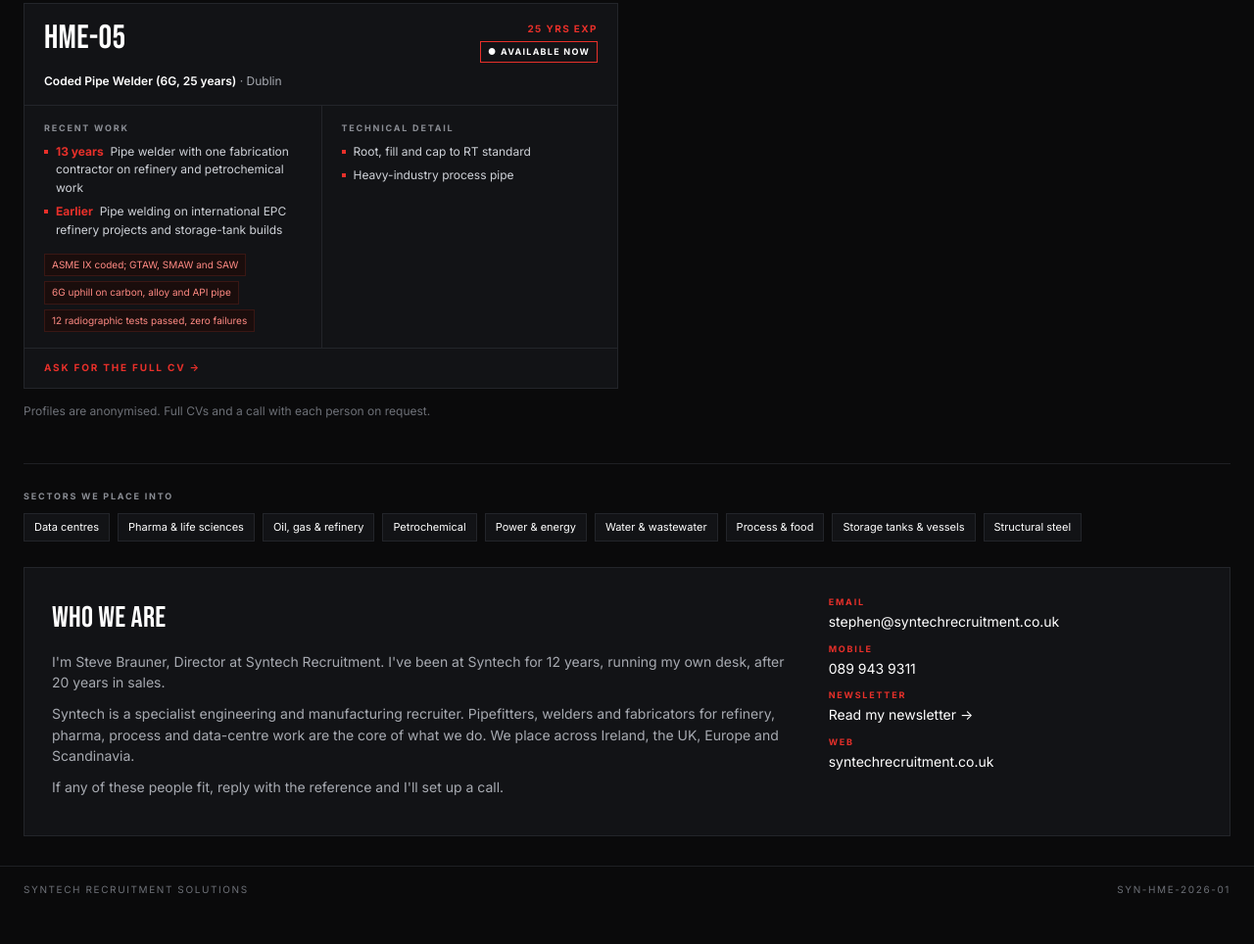
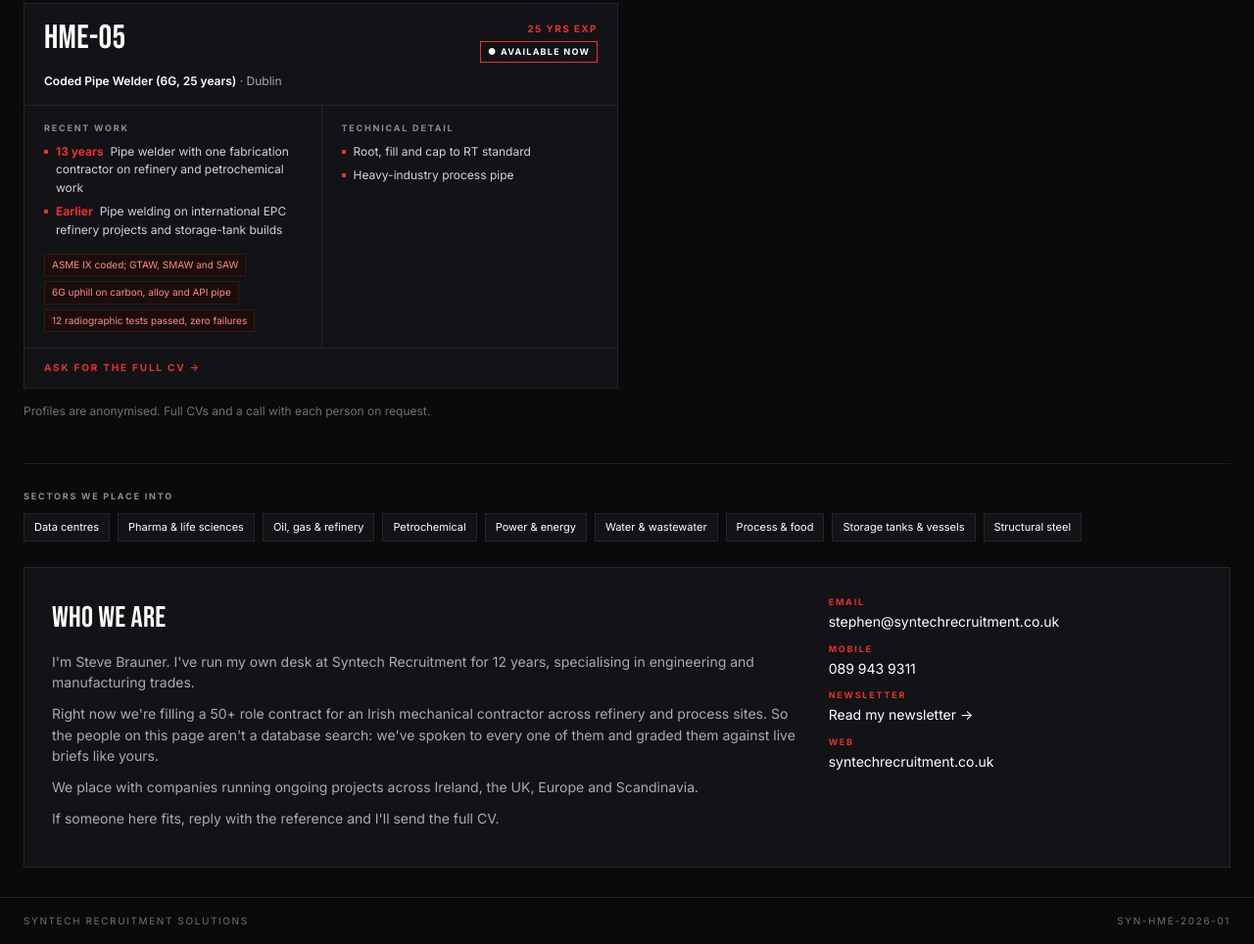
Before and after one commit to Brauner365/syntech, a plain HTML site: page hayes/index.html in a window 1280 px wide. Shown: the part 2098-3062 px from the top of the page at 98% size. Before the commit the page ends 3030 px from the top, so only its background shows below. Drawn offline with Linux system fonts and the light colour scheme.

Commit message:
Rewrite Who we are
Co-Authored-By: Claude Opus 5.5 <noreply@anthropic.com>
Claude-Session: https://claude.ai/code/session_0135m7C1UPATz2amnm2tUbYq

```diff
--- a/hayes/index.html
+++ b/hayes/index.html
@@ -93,9 +93,10 @@ footer div{max-width:1280px;margin:0 auto;padding:16px 24px;display:flex;justify
 <p class="note">Profiles are anonymised. Full CVs and a call with each person on request.</p>
 <div class="sectors"><div class="h">Sectors we place into</div><div class="chips"><span class="chip">Data centres</span><span class="chip">Pharma & life sciences</span><span class="chip">Oil, gas & refinery</span><span class="chip">Petrochemical</span><span class="chip">Power & energy</span><span class="chip">Water & wastewater</span><span class="chip">Process & food</span><span class="chip">Storage tanks & vessels</span><span class="chip">Structural steel</span></div></div>
 <section class="about"><div><h3 class="d">Who we are</h3>
-<p>I'm Steve Brauner, Director at Syntech Recruitment. I've been at Syntech for 12 years, running my own desk, after 20 years in sales.</p>
-<p>Syntech is a specialist engineering and manufacturing recruiter. Pipefitters, welders and fabricators for refinery, pharma, process and data-centre work are the core of what we do. We place across Ireland, the UK, Europe and Scandinavia.</p>
-<p>If any of these people fit, reply with the reference and I'll set up a call.</p></div>
+<p>I'm Steve Brauner. I've run my own desk at Syntech Recruitment for 12 years, specialising in engineering and manufacturing trades.</p>
+<p>Right now we're filling a 50+ role contract for an Irish mechanical contractor across refinery and process sites. So the people on this page aren't a database search: we've spoken to every one of them and graded them against live briefs like yours.</p>
+<p>We place with companies running ongoing projects across Ireland, the UK, Europe and Scandinavia.</p>
+<p>If someone here fits, reply with the reference and I'll send the full CV.</p></div>
 <div class="ct"><div><div class="h">Email</div><a href="mailto:stephen@syntechrecruitment.co.uk">stephen@syntechrecruitment.co.uk</a></div>
 <div><div class="h">Mobile</div><a href="tel:+353899439311">089 943 9311</a></div>
 <div><div class="h">Newsletter</div><a href="https://2juah7j.short.gy/Mgy7DD" target="_blank" rel="noopener">Read my newsletter →</a></div>
```
Also changed, not shown: profleet/index.html (+4 -3 lines), southwest/index.html (+4 -3 lines).
